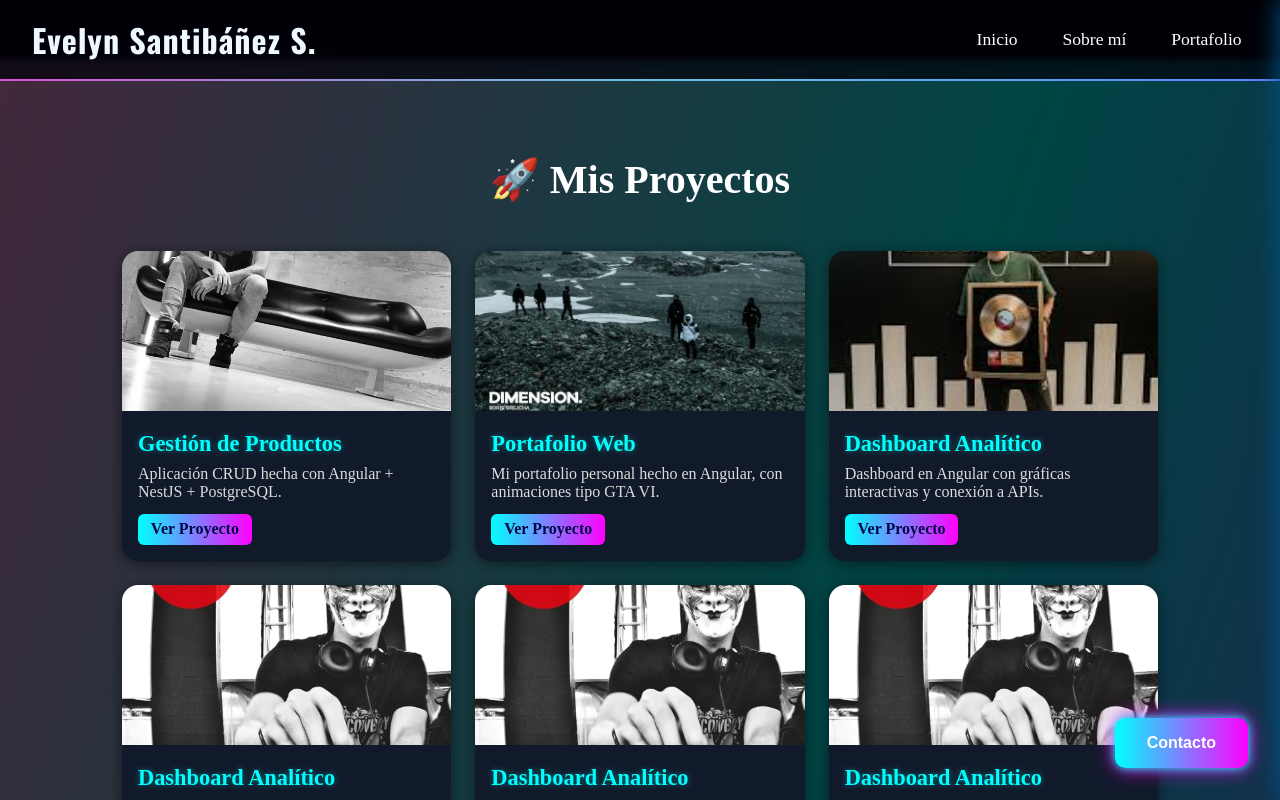
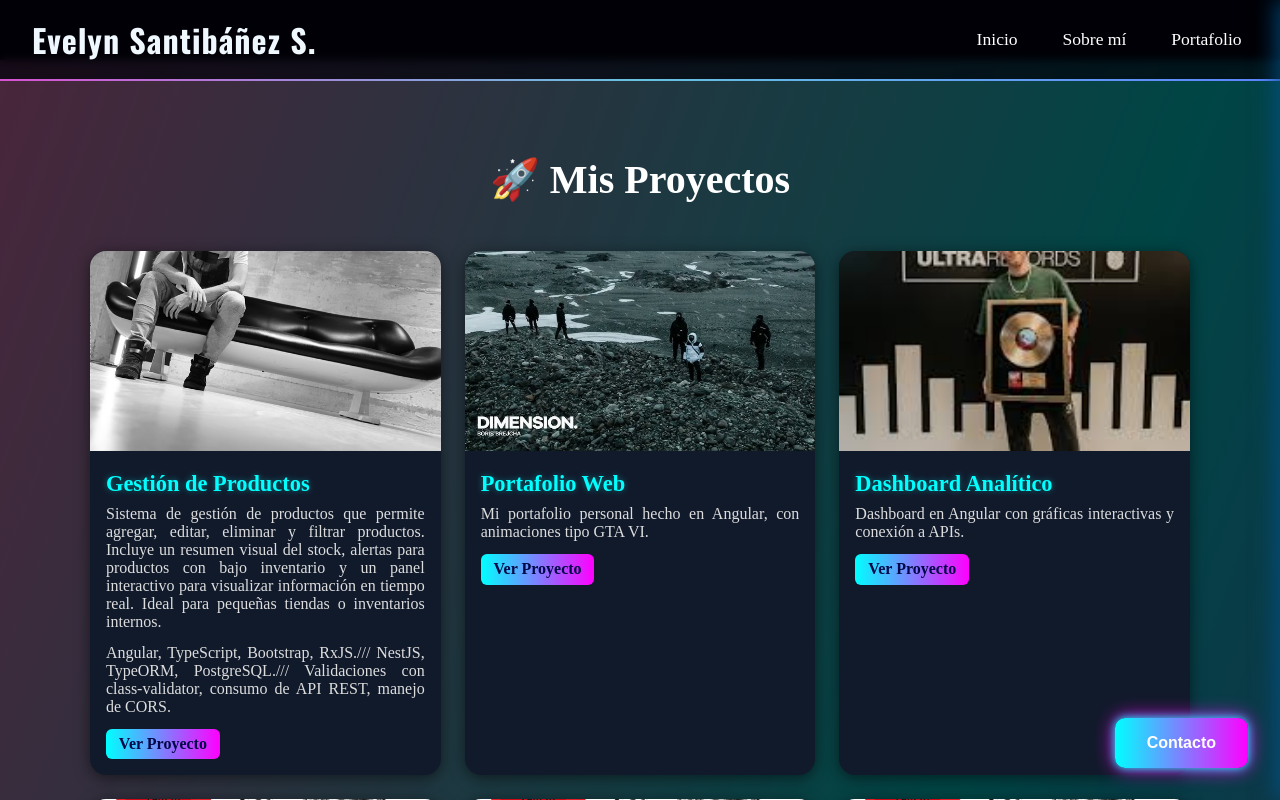
Before and after one commit to Evelyn-nicole/Portafolio-Eve, an Angular app: page /proyectos in a window 1280 px wide. Shown: the top 800 px of the page. Built offline with nearby package versions, Linux system fonts and the light colour scheme.

Commit message:
Ajustes vista Proyectos

```diff
--- a/src/app/pages/proyectos/proyectos.component.html
+++ b/src/app/pages/proyectos/proyectos.component.html
@@ -12,6 +12,7 @@
         <div class="card-content">
           <h3>{{ proyecto.titulo }}</h3>
           <p>{{ proyecto.descripcion }}</p>
+          <p>{{ proyecto.tecnologias }}</p>
           <a [href]="proyecto.link" target="_blank">Ver Proyecto</a>
         </div>
       </div>
--- a/src/app/pages/proyectos/proyectos.component.scss
+++ b/src/app/pages/proyectos/proyectos.component.scss
@@ -126,7 +126,7 @@
 
 /* ---------------- PORTAFOLIO ---------------- */
 .portafolio {
-  max-width: 1100px;
+  max-width: 2500px;
   margin: 2rem auto;
   padding: 0 2rem;
   text-align: center;
@@ -209,7 +209,7 @@
 
   img {
     width: 100%;
-    height: 160px;
+    height: 200px;
     object-fit: cover;
   }
 
@@ -229,6 +229,7 @@
       font-size: 1rem;
       margin-bottom: 0.8rem;
       color: #ddd;
+      text-align: justify;
     }
 
     a {
--- a/src/app/pages/proyectos/proyectos.component.ts
+++ b/src/app/pages/proyectos/proyectos.component.ts
@@ -19,9 +19,10 @@ export class ProyectosComponent {
   proyectos = [
     {
       titulo: 'Gestión de Productos',
-      descripcion: 'Aplicación CRUD hecha con Angular + NestJS + PostgreSQL.',
+      descripcion: 'Sistema de gestión de productos que permite agregar, editar, eliminar y filtrar productos. Incluye un resumen visual del stock, alertas para productos con bajo inventario y un panel interactivo para visualizar información en tiempo real. Ideal para pequeñas tiendas o inventarios internos.',
+      tecnologias: 'Angular, TypeScript, Bootstrap, RxJS./// NestJS, TypeORM, PostgreSQL./// Validaciones con class-validator, consumo de API REST, manejo de CORS.',
       imagen: 'assets/proyectos/22.jfif',
-      link: 'https://github.com/tu-repo/productos'
+      link: 'https://github.com/Evelyn-nicole/Panel-Gestion-de-Productos.git'
     },
     {
       titulo: 'Portafolio Web',
```
